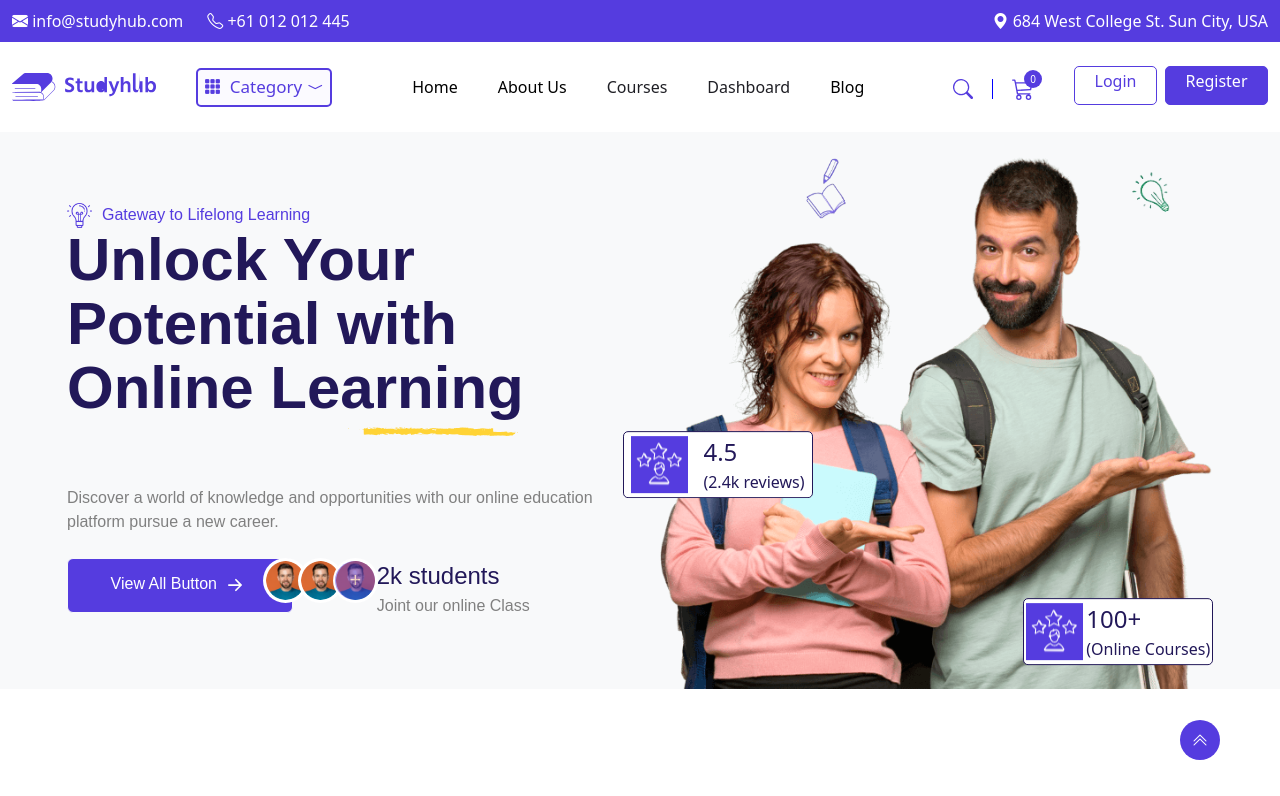
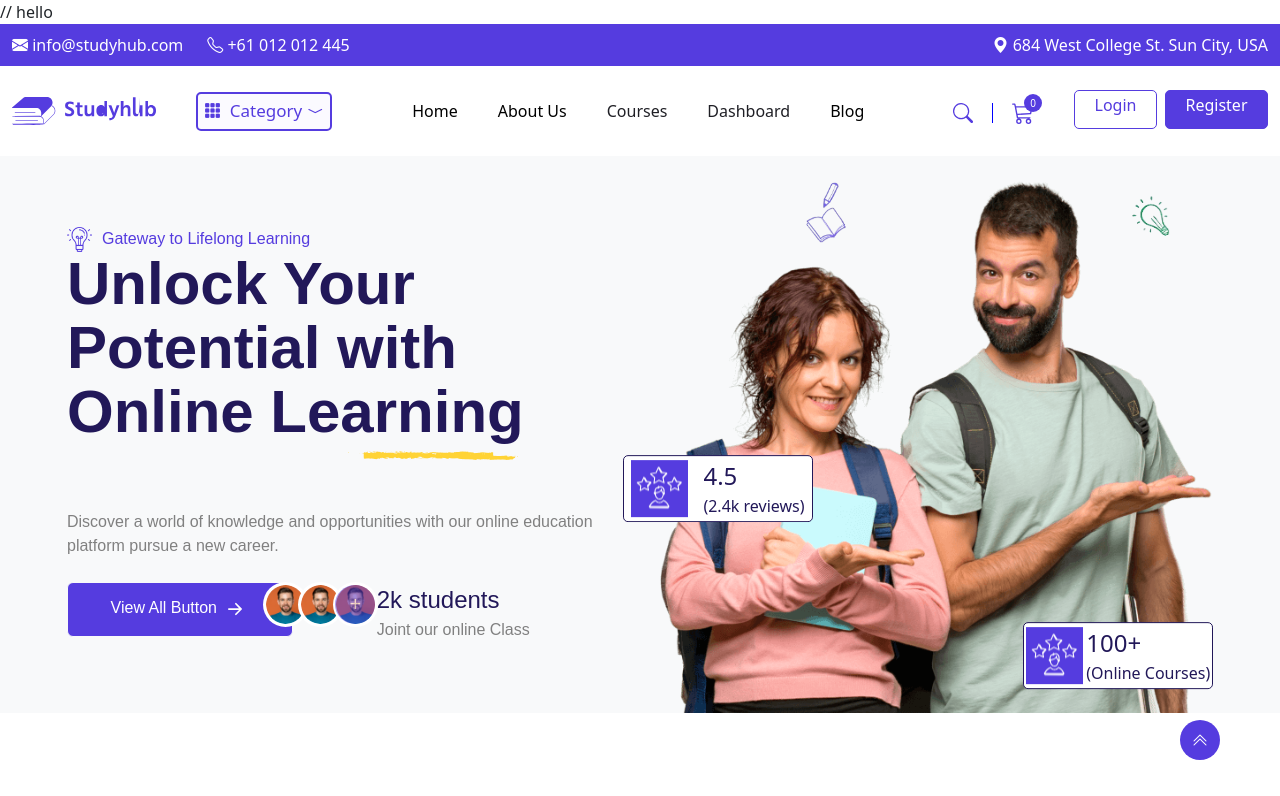
Before and after one commit to suneelprojects/Social-Prachar-Project, a React (Create React App) app: page / in a window 1280 px wide. Shown: the top 796 px of the page. Built offline with nearby package versions, Linux system fonts and the light colour scheme; no server answers; the HTML template or start-up script is replaced by a standard one.

Commit message:
vinod code

```diff
--- a/src/App.js
+++ b/src/App.js
@@ -39,6 +39,7 @@ const App = () => {
   return (
     <div>
       <BrowserRouter>
+      // hello
       <NavBar/>
       <Routes>
       <Route path='/courses' element={ <Course/>}/>
```
Also changed, not shown: 1 other file (tests, documents, lock files or other folders).
